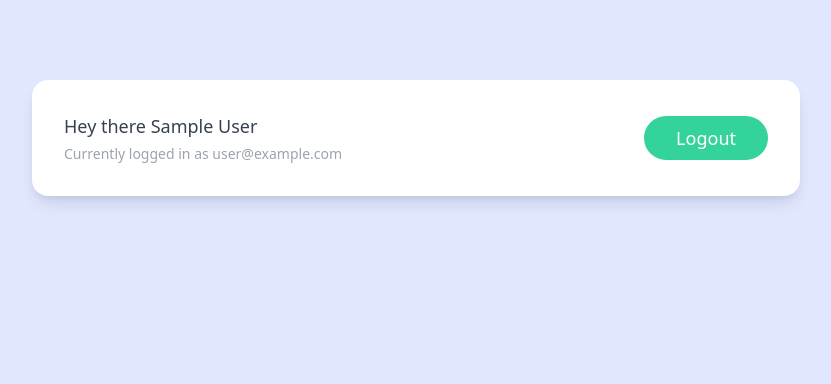
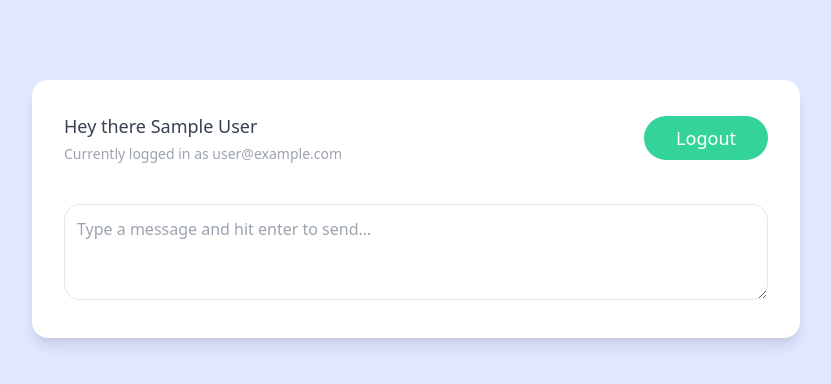
Before and after one commit to Marshall-Hao/live-chatroom-m, a Vue app: page /chatroom in a window 1280 px wide. Shown: the top 384 px of the page, without its empty margins (224-1055 px from the left). Built offline with nearby package versions, Linux system fonts and the light colour scheme; no server answers; sample sign-in values are in the browser's storage.

Commit message:
text send form done

```diff
--- /dev/null
+++ b/src/components/NewChatForm.vue
@@ -0,0 +1,38 @@
+<template>
+  <form class="w-full">
+      <textarea placeholder="Type a message and hit enter to send..."
+      v-model="message"
+      @keypress.enter.prevent="handleSubmit"
+      class="w-full focus:outline-none mt-10 border border-gray-200 rounded-2xl p-3 h-24 text-md font-medium text-gray-700">
+      </textarea>
+  </form>
+</template>
+
+<script>
+import { ref } from '@vue/reactivity'
+import getUser from '../composables/getUser'
+import { timestamp } from '../firebase/config'
+
+export default {
+    setup() {
+        const message = ref('')
+        const { user } = getUser()
+        console.log(message.value)
+        const handleSubmit = async() => {
+            const chat = {
+                name: user.value.displayName,
+                message: message.value,
+                createdAt: timestamp()
+            }
+
+            console.log(chat)
+            message.value = ''
+        }
+        return { message, handleSubmit }
+    }
+}
+</script>
+
+<style>
+
+</style>
--- a/src/views/Chatroom.vue
+++ b/src/views/Chatroom.vue
@@ -1,16 +1,18 @@
 <template>
   <div class="bg-white justify-self-center w-3/5 p-8 rounded-2xl shadow-lg mt-20 grid">
       <Navbar @logout="logoutUser"/>
+      <NewChatForm />
   </div>
 </template>
 
 <script>
 import { useRouter } from 'vue-router'
 import Navbar from '../components/Navbar.vue'
+import NewChatForm from '../components/NewChatForm.vue'
 import getUser from '../composables/getUser'
 
 export default {
-    components: { Navbar},
+    components: { Navbar, NewChatForm},
     setup() {
         const { user } = getUser()
         const router = useRouter()
```
